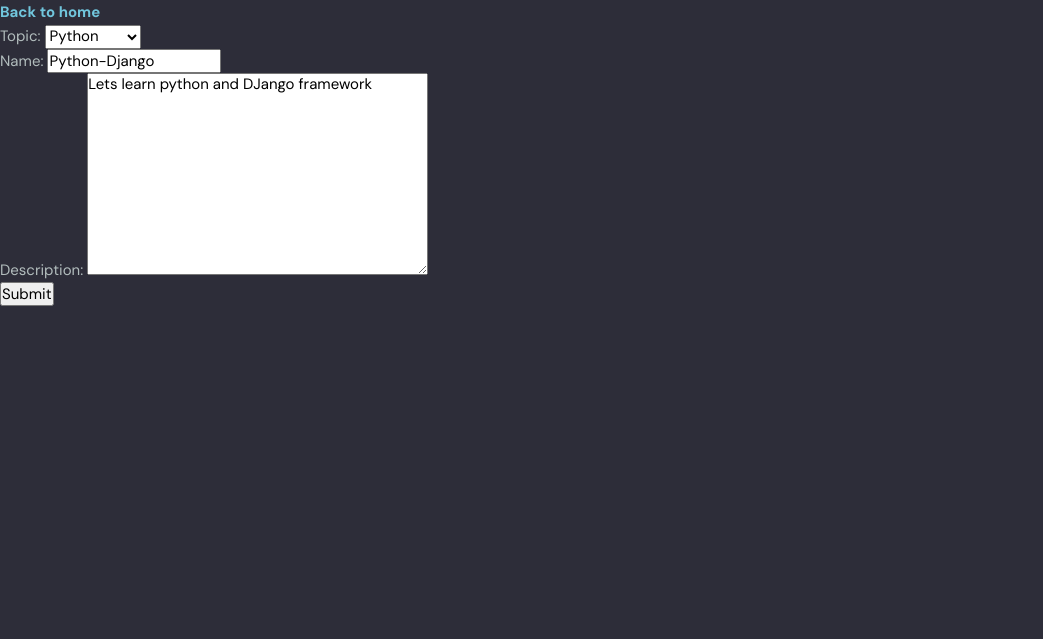
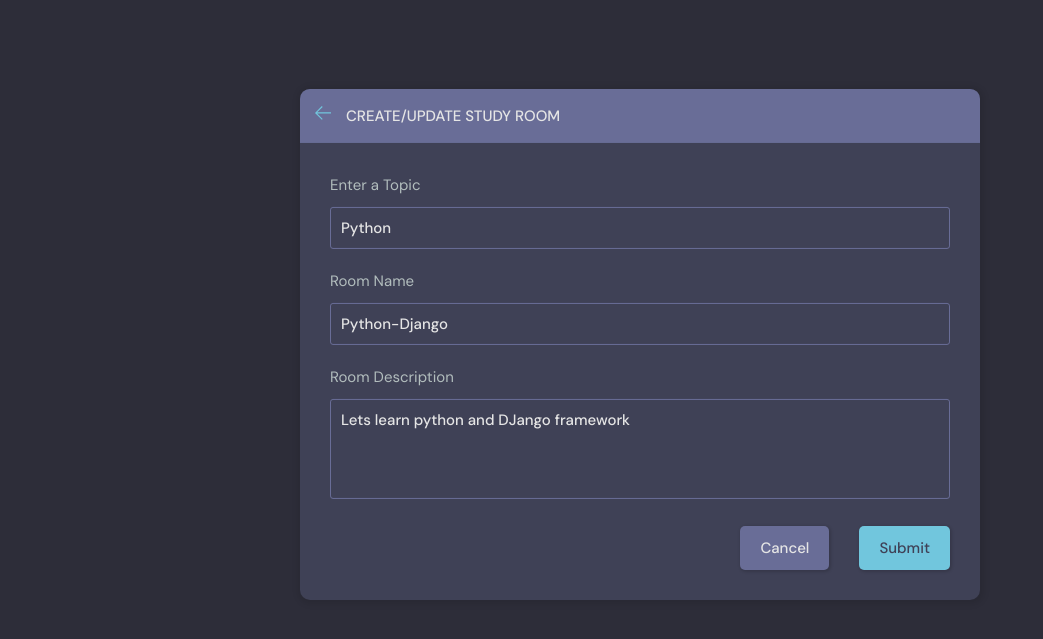
Before and after one commit to Ashwinn11/Study-Bud, a Django app: page /update-room/1 in a window 1280 px wide. Shown: the part 76-715 px from the top of the page, without its empty margins (0-1043 px from the left). Run offline with Django 5.2, Linux system fonts and the light colour scheme; a user stored in the database is signed in; data comes from the database, SQL or seed files in the repository; both versions use the stored data as it was after the commit.

Commit message:
updated all the forms

```diff
--- a/core/templates/core/profile.html
+++ b/core/templates/core/profile.html
@@ -19,7 +19,7 @@
           <h3>{{user.name}}</h3>
           <p>@{{user.username}}</p>
           {% if request.user == user %}
-          <a href="#" class="btn btn--main btn--pill">Edit Profile</a>
+          <a href="{% url 'update-user' %}" class="btn btn--main btn--pill">Edit Profile</a>
           {% endif %}
         </div>
         <div class="profile__about">
--- a/core/templates/core/room.html
+++ b/core/templates/core/room.html
@@ -65,11 +65,7 @@
               <span>@{{room.host.username}}</span>
             </a>
           </div>
-          <!-- <div class="room__details">
-            Lorem ipsum dolor sit, amet consectetur adipisicing elit. Quasi, tenetur laudantium? Dicta repellendus
-            rerum consectetur, voluptatem repudiandae eum ea porro cupiditate provident nulla, deserunt, ab ipsum
-            corporis laboriosam deleniti molestias?
-          </div> -->
+
           <span class="room__topics">{{room.topic}}</span>
         </div>
 
--- a/core/templates/core/room_form.html
+++ b/core/templates/core/room_form.html
@@ -1,14 +1,56 @@
 {% extends 'main.html' %}
 
-{% block content%}
-<div>
+{% block content %}
+<main class="create-room layout">
+  <div class="container">
+    <div class="layout__box">
+      <div class="layout__boxHeader">
+        <div class="layout__boxTitle">
+          <a href="{{request.META.HTTP_REFERER}}">
+            <svg version="1.1" xmlns="http://www.w3.org/2000/svg" width="32" height="32" viewBox="0 0 32 32">
+              <title>arrow-left</title>
+              <path
+                d="M13.723 2.286l-13.723 13.714 13.719 13.714 1.616-1.611-10.96-10.96h27.625v-2.286h-27.625l10.965-10.965-1.616-1.607z">
+              </path>
+            </svg>
+          </a>
+          <h3>Create/Update Study Room</h3>
+        </div>
+      </div>
+      <div class="layout__body">
+        <form class="form" action="" method="POST">
+          {% csrf_token %}
 
-    <h4><a href="{% url 'home' %}"> Back to home</a></h4>
-    <form method="POST" action="">
-        {% csrf_token %}
-        {{form.as_p}}
+          <div class="form__group">
+            <label for="room_topic">Enter a Topic</label>
+            <input required type="text" value="{{room.topic.name}}" name="topic" list="topic-list" />
+            <datalist id="topic-list">
+              <select id="room_topic">
+                {% for topic in topics %}
+                <option value="{{topic.name}}">{{topic.name}}</option>
+                {% endfor %}
+              </select>
+            </datalist>
+          </div>
 
-        <input type="submit" value="Submit" />
-    </form>
-</div>
-{% endblock%}
+
+          <div class="form__group">
+            <label for="room_name">Room Name</label>
+            {{form.name}}
+          </div>
+
+          <div class="form__group">
+            <label for="room_description">Room Description</label>
+            {{form.description}}
+          </div>
+
+          <div class="form__action">
+            <a class="btn btn--dark" href="{{request.META.HTTP_REFERER}}">Cancel</a>
+            <button class="btn btn--main" type="submit">Submit</button>
+          </div>
+        </form>
+      </div>
+    </div>
+  </div>
+</main>
+{% endblock content %}
--- a/core/urls.py
+++ b/core/urls.py
@@ -8,6 +8,7 @@ urlpatterns=[
     path('logout/',views.logoutUser,name='logout'),
     path('register/',views.registerUser,name='register'),
     path('profile/<str:pk>/',views.userProfile,name='user-profile'),
+    path('update-user/',views.updateUser,name='update-user'),
 
     path('room/<str:pk>',views.rooms,name='room'),
     path('create-room/',views.createRoom,name='create-room'),
--- a/core/views.py
+++ b/core/views.py
@@ -88,30 +88,43 @@ def userProfile(request,pk):
     return render(request,'core/profile.html',context)
 
 @login_required(login_url='login')
+def updateUser(request):
+    return render(request,'core/update-user.html')
+
+
+@login_required(login_url='login')
 def createRoom(request):
 
+    topics= Topic.objects.all()
     form=RoomForm()
     if request.method=='POST':
-        form=RoomForm(request.POST)
-        if form.is_valid():
-            room=form.save(commit=False)
-            room.host=request.user
-            room.save()
-            return redirect('home')
-    context={'form':form}
+        topic_name=request.POST.get('topic')
+        topic,created=Topic.objects.get_or_create(name=topic_name)
+        Rooms.objects.create(
+            host=request.user,
+            topic=topic,
+            name=request.POST.get('name'),
+            description=request.POST.get('description'),
+        )
+        return redirect('home')
+    context={'form':form,'topics':topics}
     return render(request,'core/room_form.html',context)
 
 @login_required(login_url='login')
 def updateRoom(request,pk):
 
+    topics= Topic.objects.all()
     room =Rooms.objects.get(id=pk)
     form = RoomForm(instance=room)
     if request.method=="POST":
-        form = RoomForm(request.POST,instance=room)
-        if form.is_valid():
-            form.save()
-            return redirect('home')
-    context={'form':form}
+        topic_name = request.POST.get('topic')
+        topic, created = Topic.objects.get_or_create(name=topic_name)
+        room.name = request.POST.get('name')
+        room.topic = topic
+        room.description = request.POST.get('description')
+        room.save()
+        return redirect('home')
+    context={'form':form,'topics':topics,'room':room}
     return render(request,'core/room_form.html',context)
 
 @login_required(login_url='login')
--- a/templates/navbar.html
+++ b/templates/navbar.html
@@ -21,7 +21,7 @@
             {% if request.user.is_authenticated %}
 
             <div class="header__user">
-                <a href="">
+                <a href="{% url 'user-profile' request.user.id %}">
                     <div class="avatar avatar--medium active">
                         <img src="https://randomuser.me/api/portraits/men/37.jpg" />
                     </div>
@@ -48,7 +48,7 @@
             {% endif %}
 
             <div class="dropdown-menu">
-                <a href="settings.html" class="dropdown-link"><svg version="1.1" xmlns="http://www.w3.org/2000/svg"
+                <a href="{% url 'update-user' %}" class="dropdown-link"><svg version="1.1" xmlns="http://www.w3.org/2000/svg"
                         width="32" height="32" viewBox="0 0 32 32">
                         <title>tools</title>
                         <path
```
Also changed, not shown: core/templates/core/home.html (+5 -5 lines), core/templates/core/profile_old.html (deleted, +0 -26 lines), core/templates/core/room_old.html (deleted, +0 -57 lines), core/templates/core/update-user.html (added, +42 -0 lines), db.sqlite3, 4 other files.
